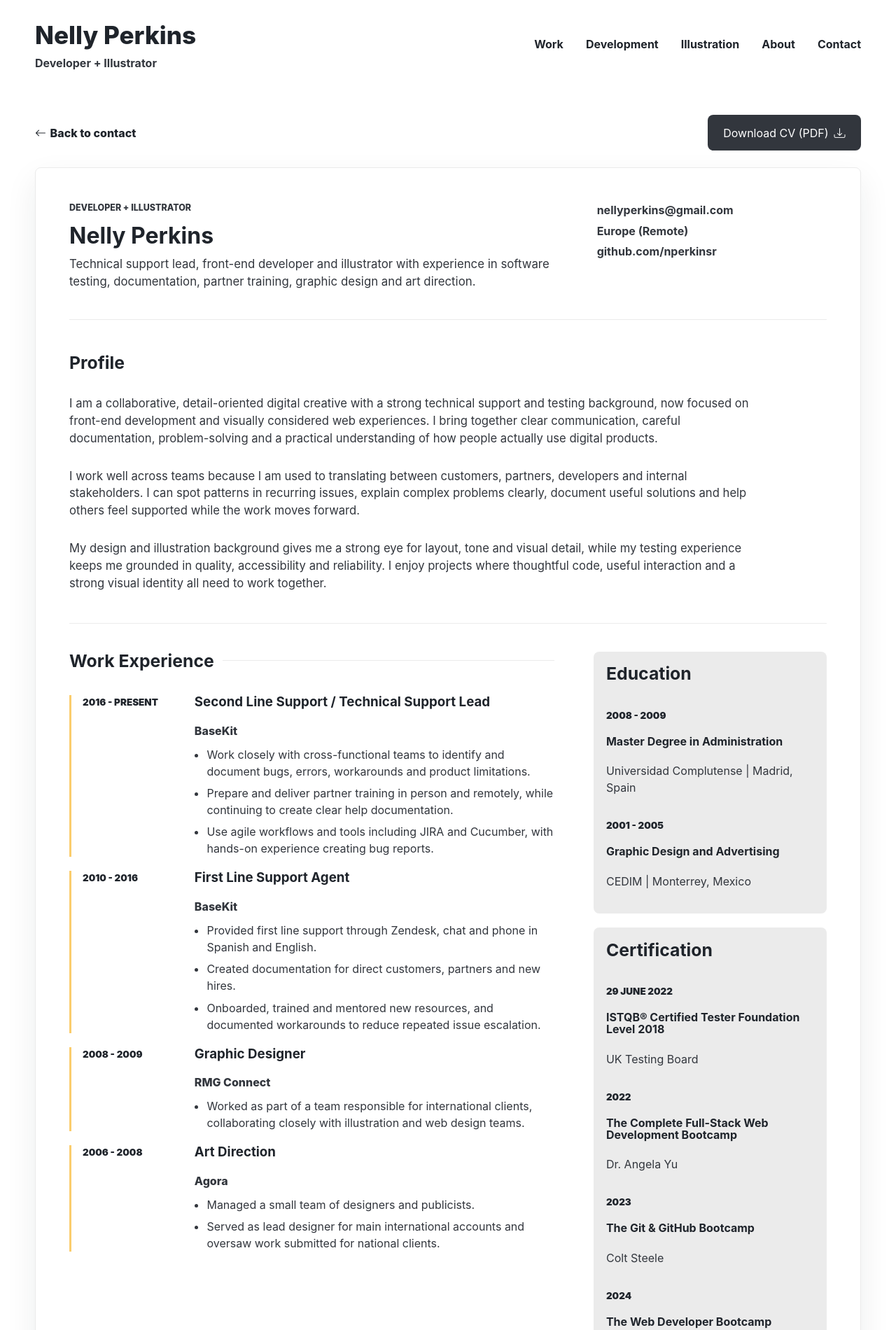
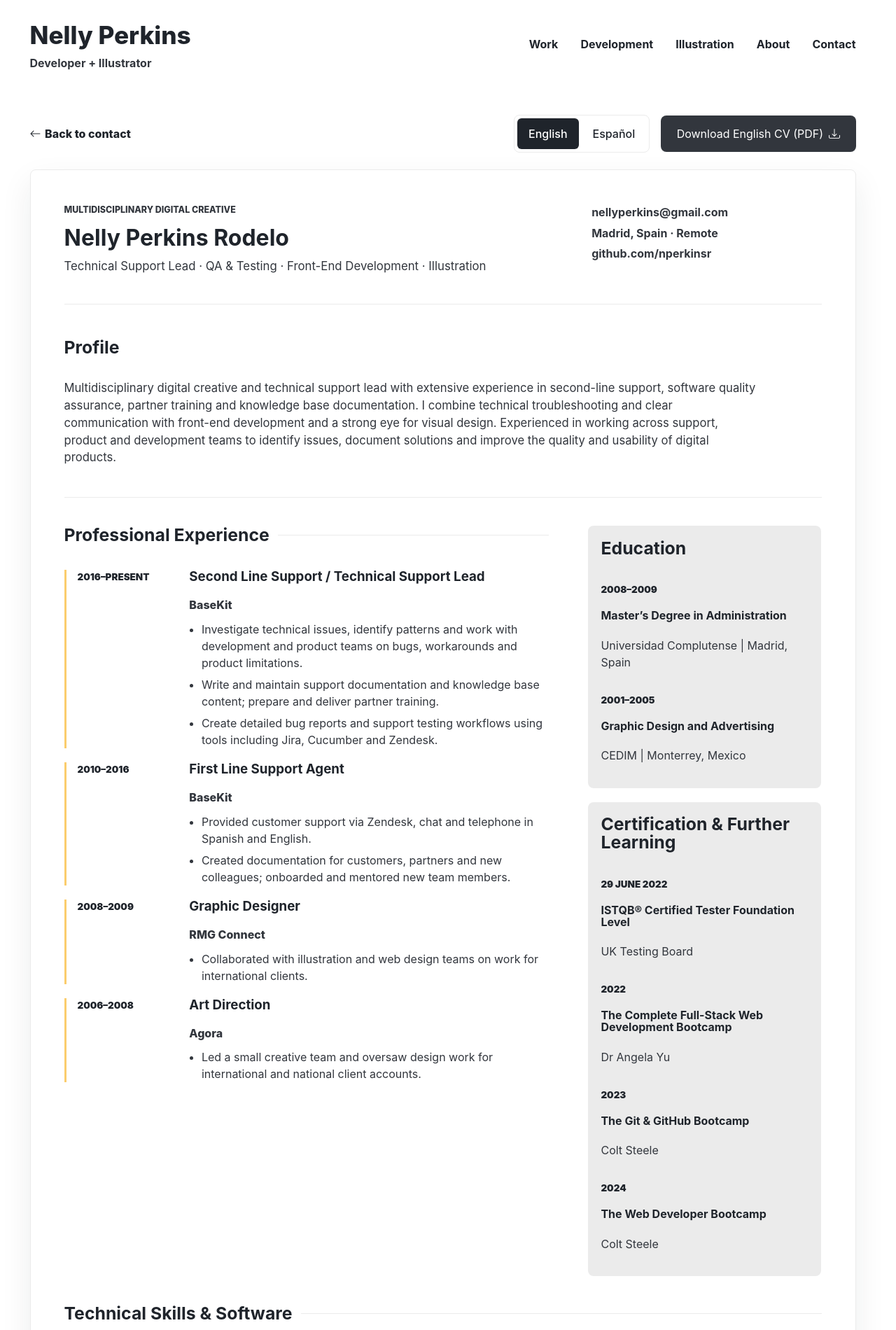
Before and after one commit to nperkinsr/nellyperkins.com, a plain HTML site: page cv.html in a window 1280 px wide. Shown: the top 1900 px of the page at 70% size. Drawn offline with nearby package versions, Linux system fonts and the light colour scheme.

Commit message:
Add files via upload

```diff
--- a/about.html
+++ b/about.html
@@ -23,7 +23,7 @@
   <title>About Nelly Perkins | Developer & Illustrator</title>
   <link rel="stylesheet" href="https://cdnjs.cloudflare.com/ajax/libs/normalize/8.0.1/normalize.css" />
   <link rel="stylesheet" href="https://cdn.jsdelivr.net/npm/bootstrap-icons@1.11.3/font/bootstrap-icons.min.css" />
-  <link rel="stylesheet" href="styles.css?v=mobile-fixes" />
+  <link rel="stylesheet" href="styles.css?v=bilingual-cv" />
 </head>
 <body data-page="about">
   <header class="site-header">
@@ -51,6 +51,6 @@
   </main>
 
   <footer class="site-footer" data-render="footer"></footer>
-  <script src="scripts.js?v=mobile-fixes"></script>
+  <script src="scripts.js?v=bilingual-cv"></script>
 </body>
 </html>
--- /dev/null
+++ b/cv-data.json
@@ -0,0 +1,226 @@
+{
+  "en": {
+    "name": "Nelly Perkins Rodelo",
+    "role": "Multidisciplinary Digital Creative",
+    "intro": "Technical Support Lead · QA & Testing · Front-End Development · Illustration",
+    "location": "Madrid, Spain · Remote",
+    "download": "assets/documents/Nelly_Perkins_CV_EN.pdf",
+    "downloadLabel": "Download English CV (PDF)",
+    "backLabel": "Back to contact",
+    "headings": {
+      "profile": "Profile",
+      "experience": "Professional Experience",
+      "education": "Education",
+      "certifications": "Certification & Further Learning",
+      "skills": "Technical Skills & Software",
+      "languages": "Languages"
+    },
+    "profile": [
+      "Multidisciplinary digital creative and technical support lead with extensive experience in second-line support, software quality assurance, partner training and knowledge base documentation. I combine technical troubleshooting and clear communication with front-end development and a strong eye for visual design. Experienced in working across support, product and development teams to identify issues, document solutions and improve the quality and usability of digital products."
+    ],
+    "experience": [
+      {
+        "role": "Second Line Support / Technical Support Lead",
+        "company": "BaseKit",
+        "dates": "2016–Present",
+        "details": [
+          "Investigate technical issues, identify patterns and work with development and product teams on bugs, workarounds and product limitations.",
+          "Write and maintain support documentation and knowledge base content; prepare and deliver partner training.",
+          "Create detailed bug reports and support testing workflows using tools including Jira, Cucumber and Zendesk."
+        ]
+      },
+      {
+        "role": "First Line Support Agent",
+        "company": "BaseKit",
+        "dates": "2010–2016",
+        "details": [
+          "Provided customer support via Zendesk, chat and telephone in Spanish and English.",
+          "Created documentation for customers, partners and new colleagues; onboarded and mentored new team members."
+        ]
+      },
+      {
+        "role": "Graphic Designer",
+        "company": "RMG Connect",
+        "dates": "2008–2009",
+        "details": [
+          "Collaborated with illustration and web design teams on work for international clients."
+        ]
+      },
+      {
+        "role": "Art Direction",
+        "company": "Agora",
+        "dates": "2006–2008",
+        "details": [
+          "Led a small creative team and oversaw design work for international and national client accounts."
+        ]
+      }
+    ],
+    "education": [
+      {
+        "degree": "Master’s Degree in Administration",
+        "school": "Universidad Complutense",
+        "location": "Madrid, Spain",
+        "dates": "2008–2009"
+      },
+      {
+        "degree": "Graphic Design and Advertising",
+        "school": "CEDIM",
+        "location": "Monterrey, Mexico",
+        "dates": "2001–2005"
+      }
+    ],
+    "certifications": [
+      {
+        "name": "ISTQB® Certified Tester Foundation Level",
+        "issuer": "UK Testing Board",
+        "date": "29 June 2022"
+      },
+      {
+        "name": "The Complete Full-Stack Web Development Bootcamp",
+        "issuer": "Dr Angela Yu",
+        "date": "2022"
+      },
+      {
+        "name": "The Git & GitHub Bootcamp",
+        "issuer": "Colt Steele",
+        "date": "2023"
+      },
+      {
+        "name": "The Web Developer Bootcamp",
+        "issuer": "Colt Steele",
+        "date": "2024"
+      }
+    ],
+    "skillGroups": [
+      {
+        "title": "Development",
+        "description": "HTML, CSS, Sass, JavaScript, responsive design, REST APIs, JSON, PeerJS / WebRTC, Git, GitHub, Visual Studio Code"
+      },
+      {
+        "title": "Quality assurance",
+        "description": "ISTQB® Certified Tester, manual testing, bug reporting, Jira, Cucumber, accessibility"
+      },
+      {
+        "title": "Support & documentation",
+        "description": "Second-line technical support, partner training, knowledge base documentation, Zendesk administration and configuration"
+      },
+      {
+        "title": "Design & illustration",
+        "description": "UI/UX, digital illustration, character design, product illustration, icon design, pixel art, graphic animation, Adobe Photoshop, Affinity Designer, Aseprite"
+      }
+    ],
+    "languages": "Spanish: Native · English: Fluent · French: Conversational"
+  },
+  "es": {
+    "name": "Nelly Perkins Rodelo",
+    "role": "Creativa Digital Multidisciplinar",
+    "intro": "Líder en soporte técnico · QA y pruebas de software · Desarrollo front-end · Ilustración",
+    "location": "Madrid, España · Remoto",
+    "download": "assets/documents/Nelly_Perkins_CV_ES.pdf",
+    "downloadLabel": "Descargar CV en español (PDF)",
+    "backLabel": "Volver a contacto",
+    "headings": {
+      "profile": "Perfil profesional",
+      "experience": "Experiencia profesional",
+      "education": "Formación académica",
+      "certifications": "Certificaciones y formación complementaria",
+      "skills": "Competencias técnicas y software",
+      "languages": "Idiomas"
+    },
+    "profile": [
+      "Profesional creativa multidisciplinar y responsable de soporte técnico, con amplia experiencia en soporte de segundo nivel, aseguramiento de la calidad del software, formación a partners y documentación técnica. Acostumbrada a colaborar con equipos de soporte, producto y desarrollo para identificar incidencias, documentar soluciones y mejorar la calidad y usabilidad de los productos digitales. Combino conocimientos de desarrollo front-end, diseño e ilustración con una sólida experiencia en pruebas y resolución de problemas."
+    ],
+    "experience": [
+      {
+        "role": "Soporte de segundo nivel / Responsable de soporte técnico",
+        "company": "BaseKit",
+        "dates": "2016–Actualidad",
+        "details": [
+          "Investigo incidencias técnicas, identifico patrones y colaboro con los equipos de desarrollo y producto para documentar errores, soluciones alternativas y limitaciones.",
+          "Elaboro y mantengo documentación técnica y artículos de la base de conocimientos; preparo e imparto formación a socios de la empresa.",
+          "Redacto informes de errores detallados y participo en procesos de pruebas utilizando herramientas como Jira, Cucumber y Zendesk."
+        ]
+      },
+      {
+        "role": "Agente de soporte de primer nivel",
+        "company": "BaseKit",
+        "dates": "2010–2016",
+        "details": [
+          "Presté atención al cliente mediante Zendesk, chat y teléfono, tanto en español como en inglés.",
+          "Creé documentación para clientes, socios y nuevos compañeros; participé en la incorporación y formación de nuevos miembros del equipo."
+        ]
+      },
+      {
+        "role": "Diseñadora gráfica",
+        "company": "RMG Connect",
+        "dates": "2008–2009",
+        "details": [
+          "Colaboré con equipos de ilustración y diseño web en proyectos para clientes internacionales."
+        ]
+      },
+      {
+        "role": "Dirección de arte",
+        "company": "Agora",
+        "dates": "2006–2008",
+        "details": [
+          "Dirigí un pequeño equipo creativo y supervisé trabajos de diseño para cuentas nacionales e internacionales."
+        ]
+      }
+    ],
+    "education": [
+      {
+        "degree": "Máster en Administración",
+        "school": "Universidad Complutense",
+        "location": "Madrid, España",
+        "dates": "2008–2009"
+      },
+      {
+        "degree": "Diseño Gráfico y Publicidad",
+        "school": "CEDIM",
+        "location": "Monterrey, México",
+        "dates": "2001–2005"
+      }
+    ],
+    "certifications": [
+      {
+        "name": "ISTQB® Certified Tester Foundation Level",
+        "issuer": "UK Testing Board",
+        "date": "29 de junio de 2022"
+      },
+      {
+        "name": "The Complete Full-Stack Web Development Bootcamp",
+        "issuer": "Dr Angela Yu",
+        "date": "2022"
+      },
+      {
+        "name": "The Git & GitHub Bootcamp",
+        "issuer": "Colt Steele",
+        "date": "2023"
+      },
+      {
+        "name": "The Web Developer Bootcamp",
+        "issuer": "Colt Steele",
+        "date": "2024"
+      }
+    ],
+    "skillGroups": [
+      {
+        "title": "Desarrollo",
+        "description": "HTML, CSS, Sass, JavaScript, diseño responsivo, REST APIs, JSON, PeerJS / WebRTC, Git, GitHub, Visual Studio Code"
+      },
+      {
+        "title": "Calidad y pruebas de software",
+        "description": "Certificación ISTQB®, pruebas manuales, informes de errores, Jira, Cucumber, accesibilidad"
+      },
+      {
+        "title": "Soporte y documentación",
+        "description": "Soporte técnico de segundo nivel, formación a socios, documentación de bases de conocimientos, administración y configuración de Zendesk"
+      },
+      {
+        "title": "Diseño e ilustración",
+        "description": "UI/UX, ilustración digital, diseño de personajes, ilustración de producto, diseño de iconos, pixel art, animación gráfica, Adobe Photoshop, Affinity Designer, Aseprite"
+      }
+    ],
+    "languages": "Español: Lengua materna · Inglés: Fluido · Francés: Intermedio"
+  }
+}
--- a/cv.html
+++ b/cv.html
@@ -23,7 +23,7 @@
   <title>CV | Nelly Perkins</title>
   <link rel="stylesheet" href="https://cdnjs.cloudflare.com/ajax/libs/normalize/8.0.1/normalize.css" />
   <link rel="stylesheet" href="https://cdn.jsdelivr.net/npm/bootstrap-icons@1.11.3/font/bootstrap-icons.min.css" />
-  <link rel="stylesheet" href="styles.css?v=mobile-fixes" />
+  <link rel="stylesheet" href="styles.css?v=bilingual-cv" />
 </head>
 <body data-page="cv">
   <header class="site-header">
@@ -47,6 +47,6 @@
     <section class="cv-page page-band" data-render="cv-page"></section>
   </main>
 
-  <script src="scripts.js?v=mobile-fixes"></script>
+  <script src="scripts.js?v=bilingual-cv"></script>
 </body>
 </html>
--- a/data.json
+++ b/data.json
@@ -55,8 +55,8 @@
       "image": "assets/images/the-lost-inscription.png",
       "imageAlt": "Multiplayer memory game displaying an ordered sequence of symbols for players to reproduce",
       "pills": ["Game", "Multiplayer", "PeerJS"],
-      "liveUrl": "https://github.com/nperkinsr/The-lost-inscription",
-      "codeUrl": "https://nperkinsr.github.io/The-lost-inscription/",
+      "liveUrl": "https://nperkinsr.github.io/the-lost-inscription/",
+      "codeUrl": "https://github.com/nperkinsr/The-lost-inscription",
       "featured": true
     },
     {
--- a/scripts.js
+++ b/scripts.js
@@ -195,37 +195,45 @@ const renderContactPage = (target, data) => {
   `;
 };
 
-const renderCvPage = (target, data) => {
-  const { site, cv } = data;
+const renderCvPage = (target, data, language = "en") => {
+  const { site } = data;
+  const cv = data.cvVersions[language];
+  target.lang = language;
 
   target.innerHTML = `
-    <div class="cv-toolbar reveal">
-      <a class="text-link" href="contact.html"><i class="bi bi-arrow-left"></i> Back to contact</a>
-      <a class="wave-button primary" href="assets/documents/nelly-perkins-cv.pdf" download="Nelly-Perkins-CV.pdf">
-        <span>Download CV (PDF)</span>
-        <i class="bi bi-download" aria-hidden="true"></i>
-      </a>
+    <div class="cv-toolbar">
+      <a class="text-link" href="contact.html"><i class="bi bi-arrow-left"></i> ${escapeHTML(cv.backLabel)}</a>
+      <div class="cv-actions">
+        <div class="cv-language-switch" role="group" aria-label="CV language / Idioma del CV">
+          <button type="button" lang="en" data-cv-language="en" aria-pressed="${language === "en"}">English</button>
+          <button type="button" lang="es" data-cv-language="es" aria-pressed="${language === "es"}">Español</button>
+        </div>
+        <a class="wave-button primary" href="${escapeHTML(cv.download)}" download="${escapeHTML(cv.download.split("/").pop())}" hreflang="${language}">
+          <span>${escapeHTML(cv.downloadLabel)}</span>
+          <i class="bi bi-download" aria-hidden="true"></i>
+        </a>
+      </div>
     </div>
-    <article class="cv-sheet reveal">
+    <article class="cv-sheet" id="cv-document" aria-label="${language === "es" ? "Currículum en español" : "English curriculum vitae"}">
       <header class="cv-header">
         <div>
-          <p class="eyebrow">${escapeHTML(site.role)}</p>
-          <h1>${escapeHTML(site.name)}</h1>
+          <p class="eyebrow">${escapeHTML(cv.role)}</p>
+          <h1>${escapeHTML(cv.name)}</h1>
           <p>${escapeHTML(cv.intro)}</p>
         </div>
         <ul class="cv-contact-list">
           <li>${escapeHTML(site.email)}</li>
-          <li>${escapeHTML(site.location)}</li>
+          <li>${escapeHTML(cv.location)}</li>
           <li>${escapeHTML(site.github.replace("https://", ""))}</li>
         </ul>
       </header>
       <section class="cv-section cv-profile">
-        <h2>Profile</h2>
+        <h2>${escapeHTML(cv.headings.profile)}</h2>
         ${cv.profile.map((paragraph) => `<p>${escapeHTML(paragraph)}</p>`).join("")}
       </section>
       <div class="cv-layout">
         <section class="cv-section cv-experience">
-          <h2>Work Experience</h2>
+          <h2>${escapeHTML(cv.headings.experience)}</h2>
           <div class="cv-timeline">
             ${cv.experience
               .map(
@@ -247,7 +255,7 @@ const renderCvPage = (target, data) => {
         </section>
         <aside class="cv-sidebar">
           <section class="cv-section">
-            <h2>Education</h2>
+            <h2>${escapeHTML(cv.headings.education)}</h2>
             <div class="cv-stack">
               ${cv.education
                 .map(
@@ -263,7 +271,7 @@ const renderCvPage = (target, data) => {
             </div>
           </section>
           <section class="cv-section cv-certifications">
-            <h2>Certification</h2>
+            <h2>${escapeHTML(cv.headings.certifications)}</h2>
             <div class="cv-stack">
               ${cv.certifications
                 .map(
@@ -281,11 +289,31 @@ const renderCvPage = (target, data) => {
         </aside>
       </div>
       <section class="cv-section">
-        <h2>Skills & Tools</h2>
-        <div class="pill-row skill-pills">${pillList(data.skills)}</div>
+        <h2>${escapeHTML(cv.headings.skills)}</h2>
+        <div class="cv-skill-groups">
+          ${cv.skillGroups.map((group) => `
+            <div>
+              <h3>${escapeHTML(group.title)}</h3>
+              <p>${escapeHTML(group.description)}</p>
+            </div>
+          `).join("")}
+        </div>
+      </section>
+      <section class="cv-section">
+        <h2>${escapeHTML(cv.headings.languages)}</h2>
+        <p>${escapeHTML(cv.languages)}</p>
       </section>
     </article>
   `;
+
+  target.querySelectorAll("[data-cv-language]").forEach((button) => {
+    button.addEventListener("click", () => {
+      const nextLanguage = button.dataset.cvLanguage;
+      if (nextLanguage === language) return;
+      renderCvPage(target, data, nextLanguage);
+      target.querySelector(`[data-cv-language="${nextLanguage}"]`).focus({ preventScroll: true });
+    });
+  });
 };
 
 const renderFooter = (target, data) => {
@@ -360,9 +388,14 @@ const setupNavigation = () => {
 
   const setOpen = (isOpen) => {
     nav.classList.toggle("is-open", isOpen);
+    document.documentElement.classList.toggle("nav-open", isOpen);
+    document.querySelectorAll("main, footer, .brand").forEach((element) => {
+      element.inert = isOpen;
+    });
     toggle.setAttribute("aria-expanded", String(isOpen));
     toggle.setAttribute("aria-label", isOpen ? "Close navigation" : "Open navigation");
-    toggle.innerHTML = `<i class="bi ${isOpen ? "bi-x-lg" : "bi-list"}" aria-hidden="true"></i>`;
+    // Keep the click target attached while the event bubbles to the document.
+    toggle.querySelector("i")?.setAttribute("class", `bi ${isOpen ? "bi-x-lg" : "bi-list"}`);
   };
 
   toggle.addEventListener("click", () => setOpen(!nav.classList.contains("is-open")));
@@ -373,6 +406,18 @@ const setupNavigation = () => {
     if (!event.target.closest(".site-header")) setOpen(false);
   });
   document.addEventListener("keydown", (event) => {
+    if (event.key === "Tab" && nav.classList.contains("is-open")) {
+      const controls = [toggle, ...nav.querySelectorAll("a[href]")];
+      const first = controls[0];
+      const last = controls[controls.length - 1];
+      if (event.shiftKey && document.activeElement === first) {
+        event.preventDefault();
+        last.focus();
+      } else if (!event.shiftKey && document.activeElement === last) {
+        event.preventDefault();
+        first.focus();
+      }
+    }
     if (event.key === "Escape" && nav.classList.contains("is-open")) {
       setOpen(false);
       toggle.focus();
@@ -429,6 +474,11 @@ const loadPortfolio = async () => {
     }
 
     const data = await response.json();
+    if (page === "cv") {
+      const cvResponse = await fetch("./cv-data.json?v=bilingual-cv");
+      if (!cvResponse.ok) throw new Error(`CV HTTP error: ${cvResponse.status}`);
+      data.cvVersions = await cvResponse.json();
+    }
     renderContent(data);
     setupButtonSounds();
     setupImageProtection();
--- a/styles.css
+++ b/styles.css
@@ -22,6 +22,8 @@
 
 html {
   scroll-behavior: smooth;
+  /* Preserve the layout width when the mobile menu locks page scrolling. */
+  scrollbar-gutter: stable;
 }
 
 body {
@@ -1010,6 +1012,55 @@ p {
   font: inherit;
 }
 
+.cv-actions {
+  display: flex;
+  flex-wrap: wrap;
+  align-items: center;
+  gap: 1rem;
+}
+
+.cv-language-switch {
+  display: inline-flex;
+  padding: 0.25rem;
+  border: 1px solid var(--color-mist);
+  border-radius: var(--radius-md);
+  gap: 0.25rem;
+}
+
+.cv-language-switch button {
+  min-height: 44px;
+  padding: 0.5rem 1rem;
+  border: 0;
+  border-radius: var(--radius-sm);
+  font: inherit;
+  font-weight: 500;
+  color: var(--color-ink);
+  background: transparent;
+  cursor: pointer;
+}
+
+.cv-language-switch button[aria-pressed="true"] {
+  background: var(--color-ink);
+  color: var(--color-white);
+}
+
+.cv-language-switch button:focus-visible {
+  outline: 2px solid var(--color-ink);
+  outline-offset: 2px;
+}
+
+.cv-skill-groups {
+  display: grid;
+  grid-template-columns: repeat(2, minmax(0, 1fr));
+  gap: 1.25rem;
+}
+
+.cv-skill-groups h3 {
+  font-size: 1rem;
+  line-height: 1.4;
+  margin-bottom: 0.4rem;
+}
+
 .cv-sheet {
   display: grid;
   gap: clamp(1.6rem, 4vw, 2.5rem);
@@ -1239,7 +1290,7 @@ p {
     align-items: start;
     width: 100%;
     padding-inline: 1rem;
-    /* The dropdown extends below the header and must remain visible. */
+    /* Allow the mobile navigation to cover the viewport. */
     clip-path: none;
     box-shadow: none;
   }
@@ -1250,21 +1301,25 @@ p {
   }
 
   .site-nav {
-    position: absolute;
-    top: calc(100% + 0.55rem);
-    right: 1rem;
+    position: fixed;
+    inset: 0;
+    z-index: 1;
     display: none;
     flex-direction: column;
-    align-items: stretch;
-    width: min(18rem, calc(100vw - 2rem));
-    max-height: calc(100vh - 8rem);
-    max-height: calc(100dvh - 8rem);
+    align-items: center;
+    gap: clamp(0.5rem, 2vh, 1.25rem);
+    width: 100%;
+    height: 100vh;
+    height: 100dvh;
     overflow-y: auto;
-    padding: 0.9rem;
-    border: 1px solid var(--color-mist);
-    border-radius: var(--radius-md);
-    background: var(--color-white);
-    box-shadow: var(--shadow);
+    overscroll-behavior: contain;
+    padding: calc(6rem + env(safe-area-inset-top, 0px)) 1.5rem
+      calc(6rem + env(safe-area-inset-bottom, 0px));
+    color: var(--color-white);
+    background: var(--color-ink);
+    text-align: center;
+    font-size: clamp(1.5rem, 5vw, 2rem);
+    font-weight: 500;
   }
 
   .site-nav.is-open {
@@ -1272,7 +1327,69 @@ p {
   }
 
   .site-nav a {
-    padding: 0.7rem;
+    flex-shrink: 0;
+    padding: 0.45rem 0.75rem;
+  }
+
+  .site-nav a:first-child {
+    margin-top: auto;
+  }
+
+  .site-nav a:last-child {
+    margin-bottom: auto;
+  }
+
+  .site-nav a.active {
+    color: var(--color-gold);
+  }
+
+  .nav-open,
+  .nav-open body {
+    overflow: hidden;
+  }
+
+  .nav-open {
+    background: var(--color-ink);
+  }
+
+  .nav-open .site-header {
+    /* A backdrop filter would constrain the fixed overlay to the header. */
+    backdrop-filter: none;
+    background: transparent;
+  }
+
+  .nav-open .nav-toggle {
+    position: fixed;
+    top: calc(1.5rem + env(safe-area-inset-top, 0px));
+    right: max(1rem, env(safe-area-inset-right, 0px));
+    z-index: 2;
+    border-color: var(--color-white);
+    color: var(--color-white);
+    background: transparent;
+  }
+
+  .nav-open .nav-toggle i {
+    display: none;
+  }
+
+  .nav-open .nav-toggle::before,
+  .nav-open .nav-toggle::after {
+    position: absolute;
+    width: 1.35rem;
+    height: 2px;
+    content: "";
+    background: currentColor;
+    transform: rotate(45deg);
+  }
+
+  .nav-open .nav-toggle::after {
+    transform: rotate(-45deg);
+  }
+
+  .nav-open .site-nav a:focus-visible,
+  .nav-open .nav-toggle:focus-visible {
+    outline: 2px solid var(--color-gold);
+    outline-offset: 5px;
   }
 
   .spotlight-grid,
@@ -1282,6 +1399,7 @@ p {
   .mini-project-grid,
   .process-grid,
   .cv-timeline-item,
+  .cv-skill-groups,
   .about-preview,
   .skills-panel {
     grid-template-columns: 1fr;
```
Also changed, not shown: contact.html (+2 -2 lines), illustration.html (+2 -2 lines), index.html (+2 -2 lines), projects.html (+2 -2 lines), 2 other files.
